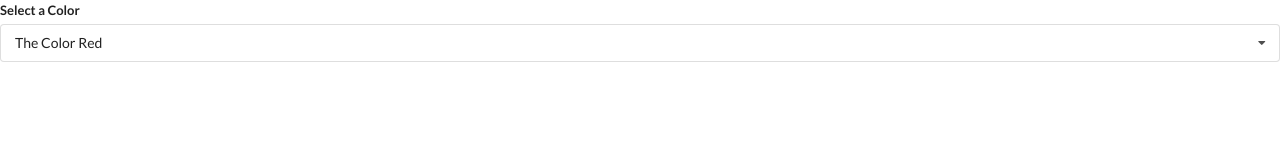
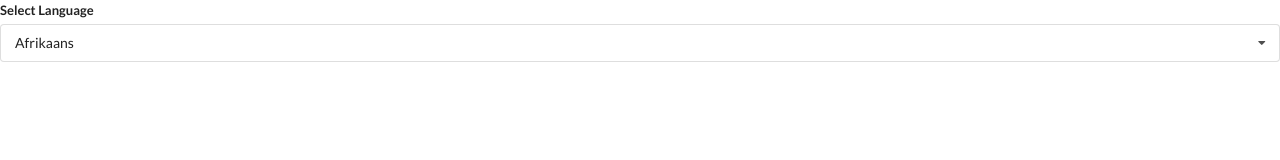
Before and after one commit to samanbatool08/react-widgets, a React (Create React App) app: page / in a window 1280 px wide. Shown: the top 160 px of the page. Built offline with nearby package versions, Linux system fonts and the light colour scheme.

Commit message:
scaffolding the translate component

```diff
--- a/src/App.js
+++ b/src/App.js
@@ -2,6 +2,7 @@
 import Accordion from './components/Accordion';
 import Search from './components/Search';
 import Dropdown from './components/Dropdown';
+import Translate from './components/Translate';
 
 const items = [
   {
@@ -33,17 +34,11 @@
   }
 ]
 
+
+
 export default () => {
-  const [selected, setSelected] = useState(options[0]);
 
   return <div>
-
-    <Dropdown
-      showDrop
-      options={options}
-      selected={selected}
-      onSelectedChange={setSelected}
-    />
-
+    <Translate />
   </div>
 };
--- a/src/components/Dropdown.js
+++ b/src/components/Dropdown.js
@@ -1,6 +1,6 @@
 import React, { useState, useEffect, useRef } from 'react';
 
-const Dropdown = ({ options, selected, onSelectedChange }) => {
+const Dropdown = ({ options, selected, onSelectedChange, label }) => {
   const [open, setOpen] = useState(false);
   const ref = useRef();
 
@@ -41,7 +41,7 @@
   return (
   <div ref={ref} className='ui form'>
     <div className='field'>
-      <label className='label'>Select a Color</label>
+      <label className='label'>{label}</label>
       <div onClick={() => setOpen(!open)} className={`ui selection dropdown ${open ? 'visible active' : ''}`}>
         <i className='dropdown icon'></i>
         <div className='text'>{selected.label}</div>
--- /dev/null
+++ b/src/components/Translate.js
@@ -0,0 +1,35 @@
+import React, { useState } from 'react';
+import Dropdown from './Dropdown';
+
+
+const options = [
+  {
+    label: 'Afrikaans',
+    value: 'af'
+  },
+  {
+    label: 'Arabic',
+    value: 'ar'
+  },
+  {
+    label: 'Hindi',
+    value: 'hi'
+  }
+]
+
+
+const Translate = () => {
+  const [language, setLanguage] = useState(options[0])
+  return (
+    <div>
+      <Dropdown
+      label="Select Language"
+      options={options}
+      selected={language}
+      onSelectedChange={setLanguage}
+      />
+    </div>
+  )
+}
+
+export default Translate;
```
